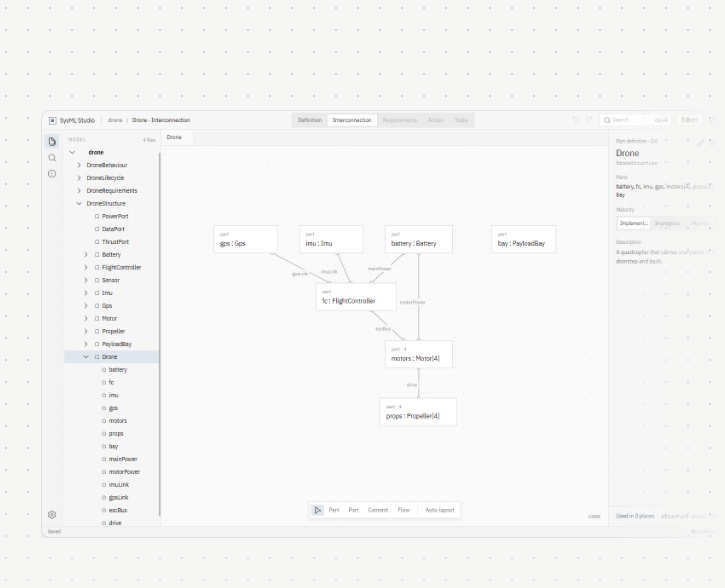
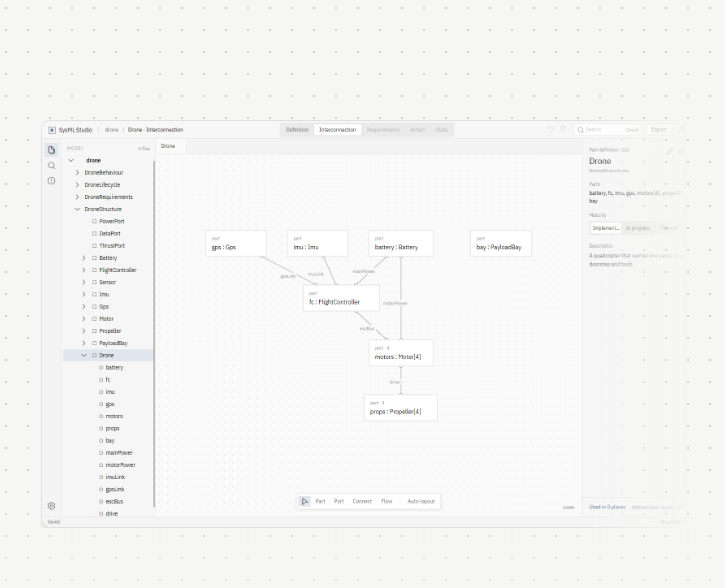
Before and after one commit to SetZero/sysml-studio, a plain HTML site: page docs/index.html in a window 1280 px wide. Shown: the part 106-694 px from the top of the page, 555-1280 px from the left. Drawn offline with nearby package versions, Linux system fonts and the light colour scheme; no server answers.

Commit message:
Leave a margin between the hero window and the screen's edge
The window ran into the scrollbar. It now stops 32 px short of the
right edge and still fades out there.

```diff
--- a/docs/index.html
+++ b/docs/index.html
@@ -163,7 +163,7 @@ nav .links a:hover { color: var(--text); text-decoration: none; }
 
 /* Hero: copy on the left, the window on the right. The window is sized by
    the viewport's height as well as its width, so it is never cut off; it
-   runs to the edge of the screen and fades out there. */
+   fades out on its outer edge, a little short of the screen's. */
 .hero {
   position: relative; overflow-x: clip;
   min-height: calc(100svh - 58px); display: flex; align-items: center; padding: 56px 0;
@@ -178,7 +178,7 @@ nav .links a:hover { color: var(--text); text-decoration: none; }
 .hero-grid {
   position: relative; z-index: 3; width: 100%;
   display: grid; grid-template-columns: minmax(320px, 480px) minmax(0, 1fr); gap: 32px; align-items: center;
-  padding-left: max(24px, calc((100vw - 1160px) / 2 + 24px)); padding-right: 0;
+  padding-left: max(24px, calc((100vw - 1160px) / 2 + 24px)); padding-right: 32px;
 }
 .hero-copy { position: relative; z-index: 2; }
 .hero h1 { font-size: clamp(38px, 3.5vw, 58px); letter-spacing: -.02em; font-weight: 500; }
```
